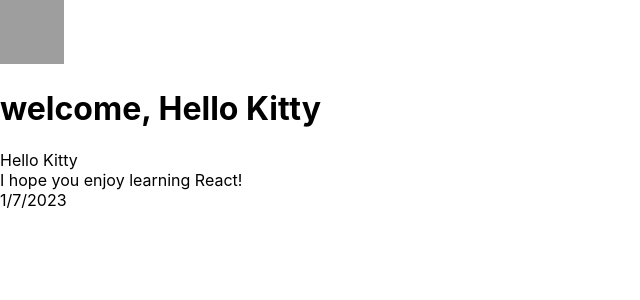
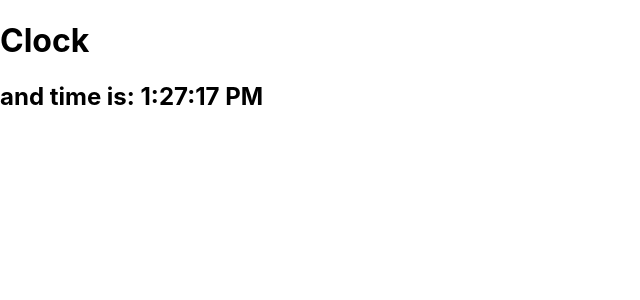
Before and after one commit to harsh-hirani/react-test, a React (Create React App) app: page / in a window 1280 px wide. Shown: the top 300 px of the page, without its empty margins (0-640 px from the left). Built offline with nearby package versions, Linux system fonts and the light colour scheme; grey boxes are pictures that could not be loaded.

Commit message:
state and lifecycle1

```diff
--- a/src/index.js
+++ b/src/index.js
@@ -2,7 +2,7 @@ import React from 'react';
 import ReactDOM from 'react-dom/client';
 import './index.css';
 //import App from './App';
-import reportWebVitals from './reportWebVitals';
+//import reportWebVitals from './reportWebVitals';
 
 const root = ReactDOM.createRoot(document.getElementById('root'));
 // root.render(
@@ -10,61 +10,44 @@ const root = ReactDOM.createRoot(document.getElementById('root'));
 //     <App />
 //   </React.StrictMode>
 // );
-function Welcome(props) {
-  return <h1>welcome, {props.name}</h1>
+class Clock extends React.Component {
+  constructor(props) {
+    super(props);
+    this.state = {date:new Date()};
+  }
+  componentDidMount() {
+    this.timerID = setInterval(() => {
+      this.tick();
+    }, 1000);
+  }
+  componentWillUnmount() {
+    clearInterval(this.timerID);
+  }
+  tick() {
+    this.setState({
+      date:new Date(),
+    });
+  }
+  render() {
+    return (
+      <>
+        <h1>Clock</h1>
+        <h2>and time is: {this.state.date.toLocaleTimeString()}</h2>
+      </>
+    )
+  }
 }
-function Avtar(p) {
-  console.log(p);
-  return (
-    <>
-      <img src={p.user.link}/>{/* p is prop and user is object of p becuase in p can be other as well */}
-      <Welcome name={p.user.name} />
-    </>
-
-  );
-}
-function formateDate(date){
-  return date.toLocaleDateString();
-}
-
-const Comment = (props) => {
-  return (
-    <>
-      <div className="comment">
-        <div className="UserInfo">
-          <Avtar user={myobject}/>
-          {/* passing a object */}
-          <div className="UserInfo-frame">
-            {props.user.name}
-          </div>
-        </div>
-        <div className="Comment-text">
-          {props.text}
-        </div>
-        <div className="Comment-date">
-          {formateDate(props.date)}
-        </div>
-      </div>
-    </>
-  );
-}
-const comment = {
-  date: new Date(),
-  text: 'I hope you enjoy learning React!',
-  user: {
-    name: 'Hello Kitty',
-    link: 'http://placekitten.com/g/64/64'
-  }
-};
-const myobject= {
-  name: 'Hello Kitty',
-  link: 'http://placekitten.com/g/64/64'
-};
+// (props) {
+//
+// );
+//}
+setInterval(tick,1000)
+function tick(){
 root.render(
   <div>
-    <Comment  text={comment.text} date={comment.date} user={comment.user}/>
+    <Clock  />
   </div>
-);
+);}
 // If you want to start measuring performance in your app, pass a function
 // to log results (for example: reportWebVitals(console.log))
 // or send to an analytics endpoint. Learn more: https://bit.ly/CRA-vitals
```
